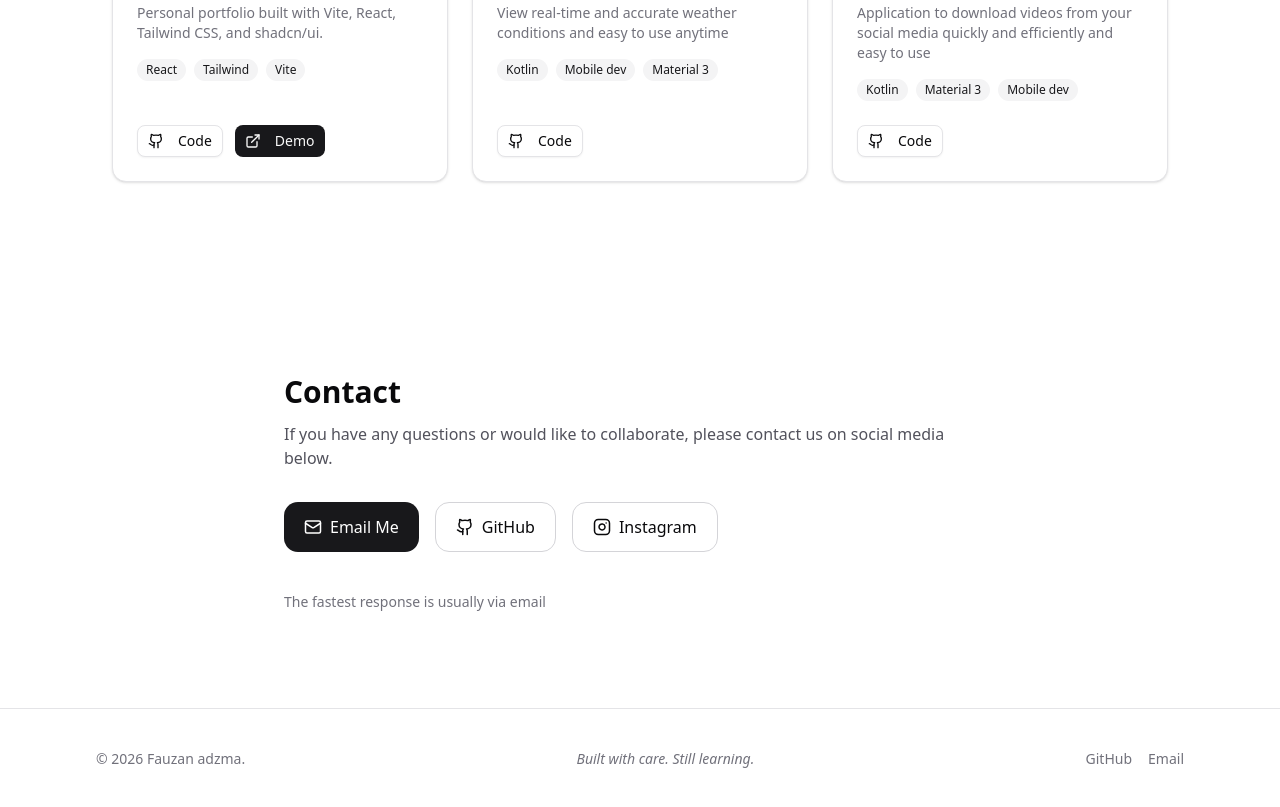
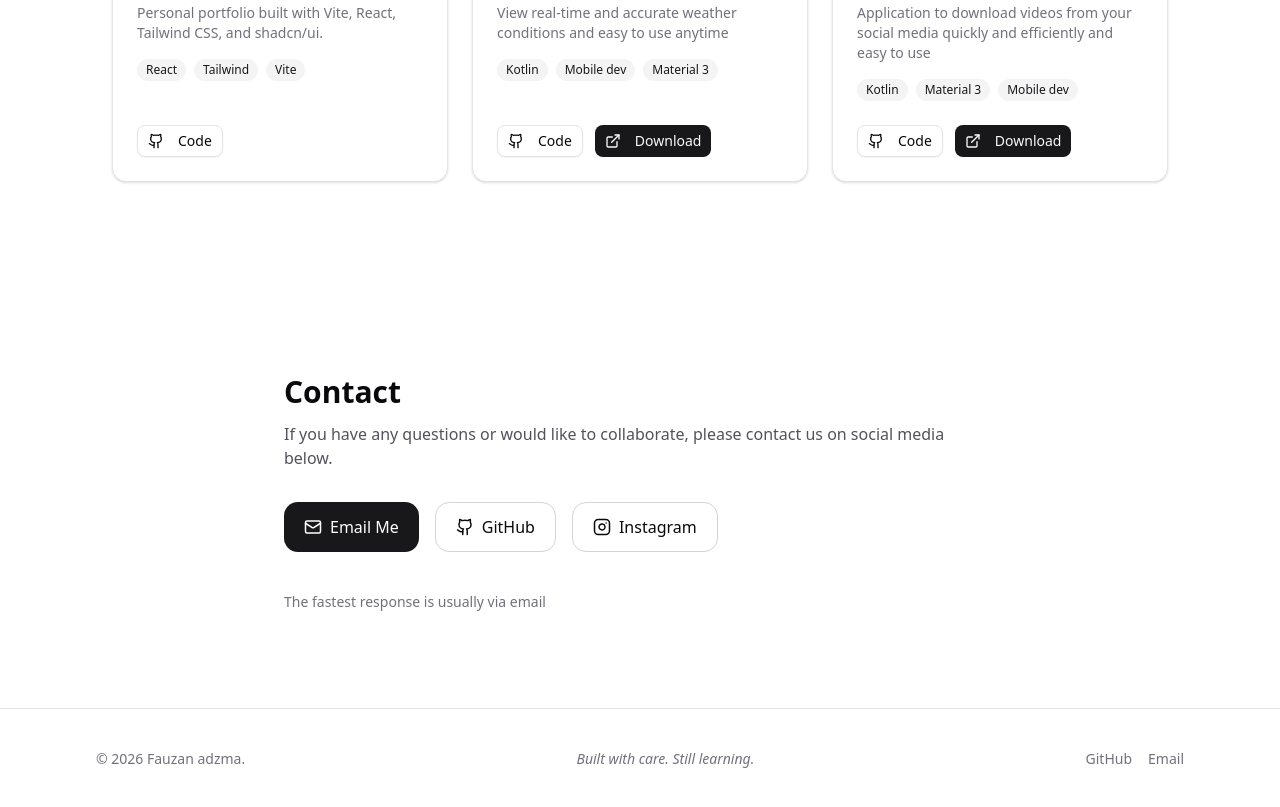
Before and after one commit to Fauzansyz/FauzanAdzma-web, a React (Vite) app: page / in a window 1280 px wide. Shown: the part 3660-4467 px from the top of the page. Built offline with nearby package versions, Linux system fonts and the light colour scheme.

Commit message:
Micro commits & comments dirty code & adding links and remove dummy links

```diff
--- a/src/components/Projects.tsx
+++ b/src/components/Projects.tsx
@@ -11,7 +11,6 @@ const projects = [
       "Personal portfolio built with Vite, React, Tailwind CSS, and shadcn/ui.",
     tech: ["React", "Tailwind", "Vite"],
     github: "https://github.com/Fauzansyz/",
-    demo: "https://portfolio.vercel.app",
   },
   {
     title: "Wthr.io",
@@ -19,6 +18,7 @@ const projects = [
       "View real-time and accurate weather conditions and easy to use anytime",
     tech: ["Kotlin", "Mobile dev", "Material 3"],
     github: "https://github.com/Fauzansyz/Wthr.io-repo",
+    demo: "https://github.com/Fauzansyz/Wthr.io-repo/releases/latest"
   },
   {
     title: "Tiktokly",
@@ -26,6 +26,7 @@ const projects = [
       "Application to download videos from your social media quickly and efficiently and easy to use ",
     tech: ["Kotlin", "Material 3", "Mobile dev"],
     github: "https://github.com/Fauzansyz/Tiktokly",
+    demo: "https://github.com/Fauzansyz/Tiktokly/releases/latest"
   },
 ]
 
@@ -101,7 +102,7 @@ const Projects = forwardRef(function Projects(_, ref) {
                       target="_blank"
                     >
                       <ExternalLink className="mr-2 h-4 w-4" />
-                      Demo
+                      Download
                     </a>
                   </Button>
                 )}
```
